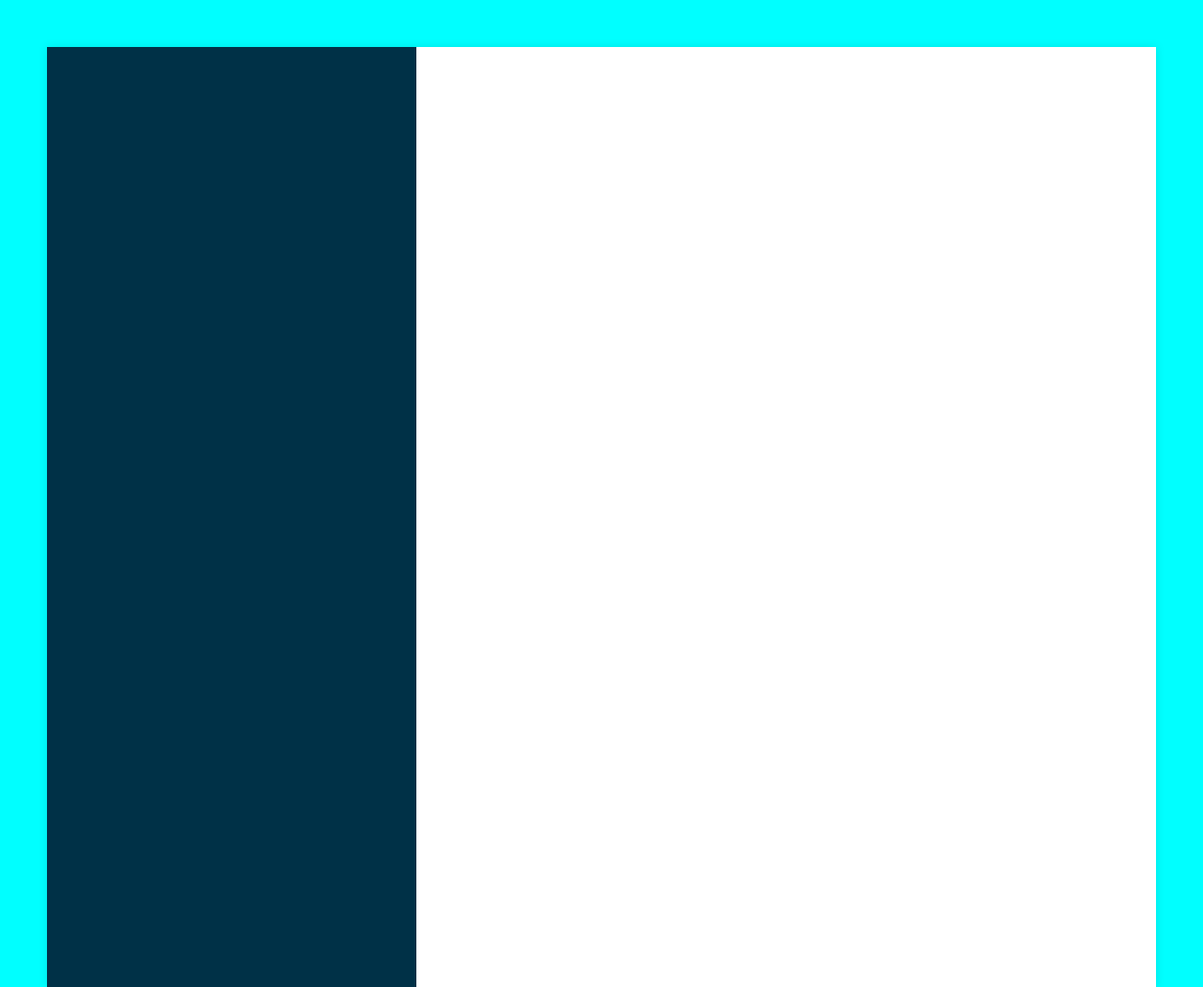
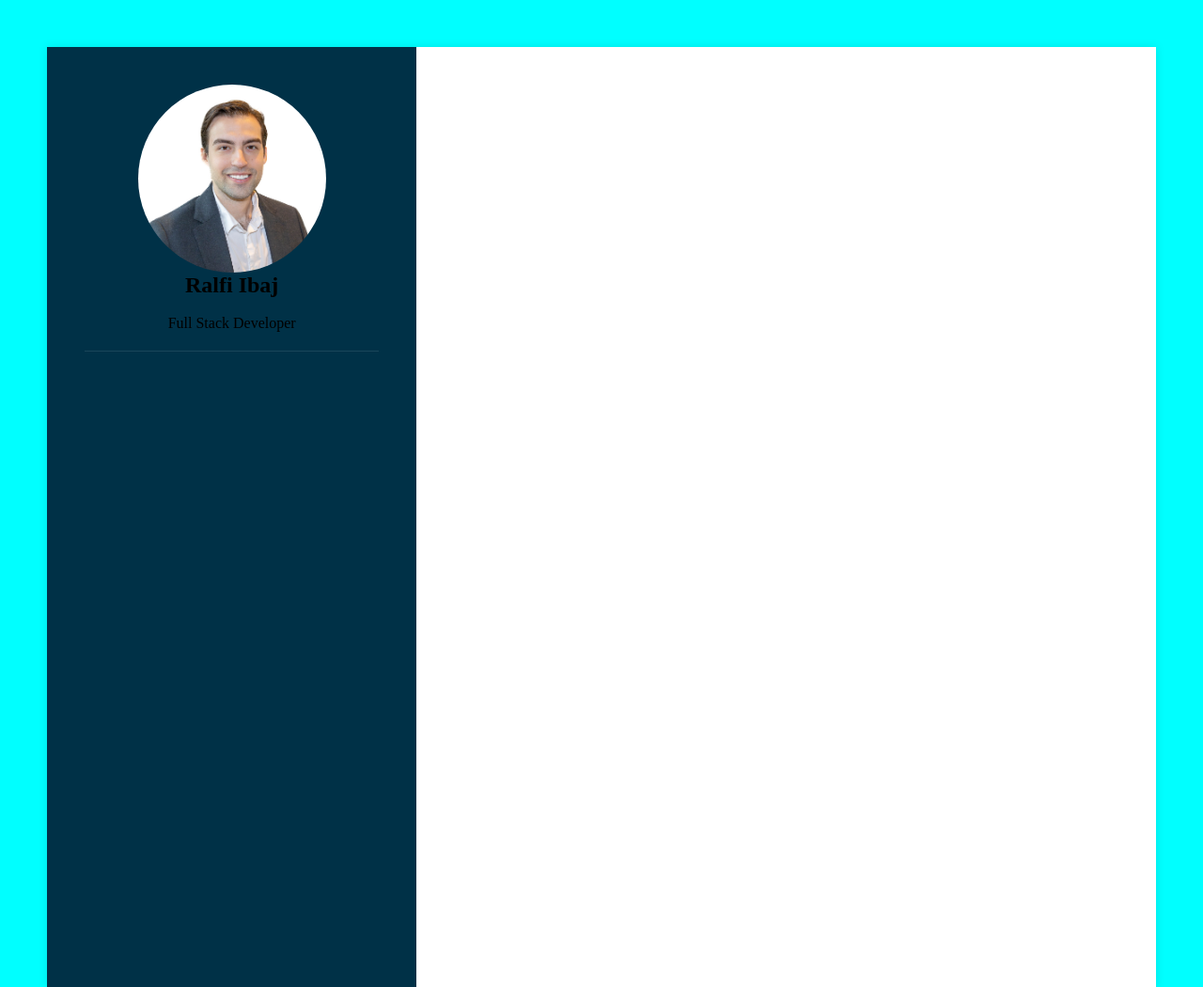
Before and after one commit to ralfiibaj97/ResumeBuilder, a website: page index.html in a window 1280 px wide. Shown: the whole page at 94% size. Drawn offline with Linux system fonts and the light colour scheme.

Commit message:
Update profile section with image and personal info

```diff
--- a/Styles/main.scss
+++ b/Styles/main.scss
@@ -23,6 +23,26 @@ body {
     background: #003147;
     padding: 40px;
 }
+.profileText {
+    position: relative;
+    display: flex;
+    flex-direction: column;
+    align-items: center;
+    padding-bottom: 20px;
+    border-bottom: 1px solid rgba(255, 255, 255, 0.1);
+}
+.profileText .profile-pic {
+    position: relative;
+    width: 200px;
+    height: 200px;
+    border-radius: 50%;
+    overflow: hidden;
+}
+.profileText .profile-pic img {
+    width: 100%;
+    height: 100%;
+    object-fit: cover;
+}
 .container .right-side {
     position: relative;
     background: #fff;
--- a/index.html
+++ b/index.html
@@ -1,15 +1,23 @@
 <!DOCTYPE html>
 <html lang="en">
-<head>
-    <meta charset="UTF-8">
-    <meta name="viewport" content="width=device-width, initial-scale=1.0">
+  <head>
+    <meta charset="UTF-8" />
+    <meta name="viewport" content="width=device-width, initial-scale=1.0" />
     <title>Responsive CV using Html5 & CSS</title>
-    <link rel="stylesheet" href="dist/styles.css">
-</head>
-<body>
+    <link rel="stylesheet" href="dist/styles.css" />
+  </head>
+  <body>
     <div class="container">
-        <div class="left-side"></div>
-        <div class="right-side"></div>
+      <div class="left-side">
+        <div class="profileText">
+          <div class="profile-pic">
+            <img src="Styles/assets/images/profile-pic.jpeg" alt="" />
+          </div>
+          <h2>Ralfi Ibaj</h2>
+          <br /><span>Full Stack Developer</span>
+        </div>
+      </div>
+      <div class="right-side"></div>
     </div>
-</body>
+  </body>
 </html>
```
Also changed, not shown: Styles/assets/images/profile-pic.jpeg (added), Styles/main.css, dist/styles.css, 2 other files.
